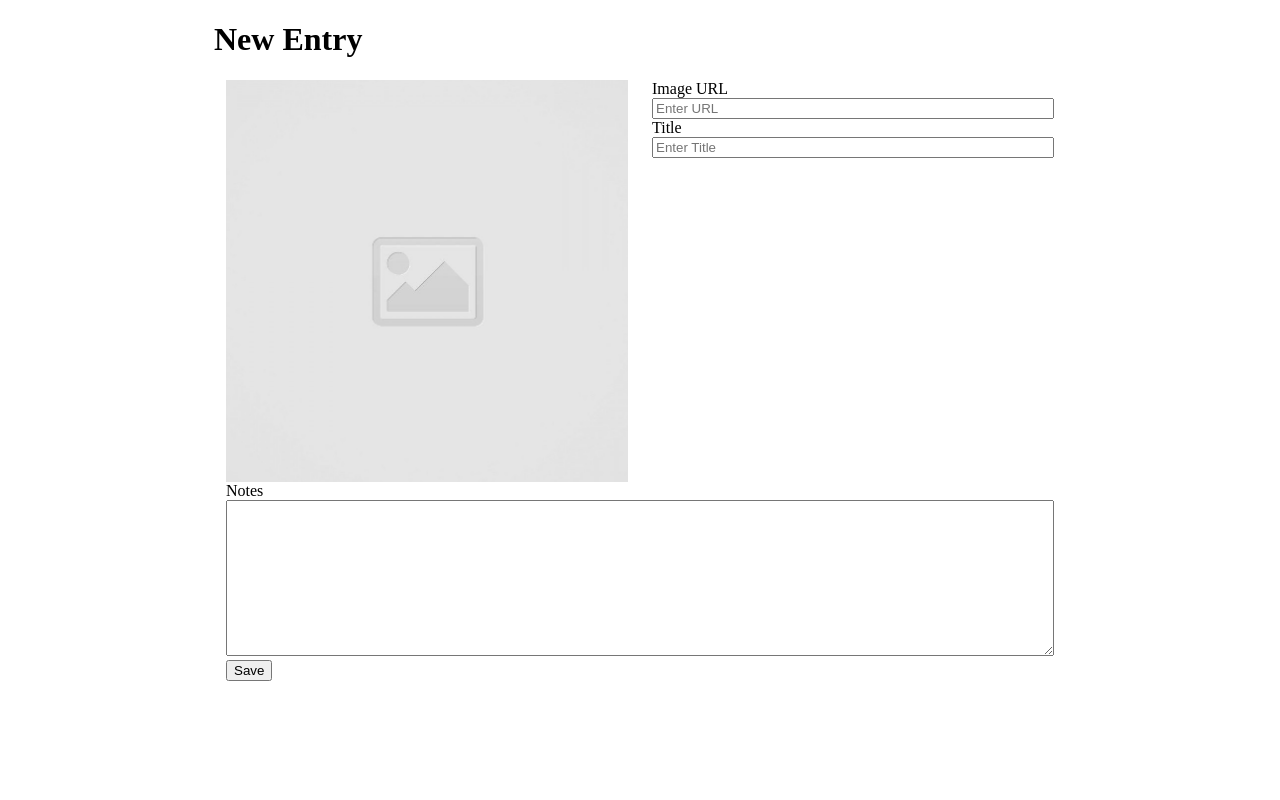
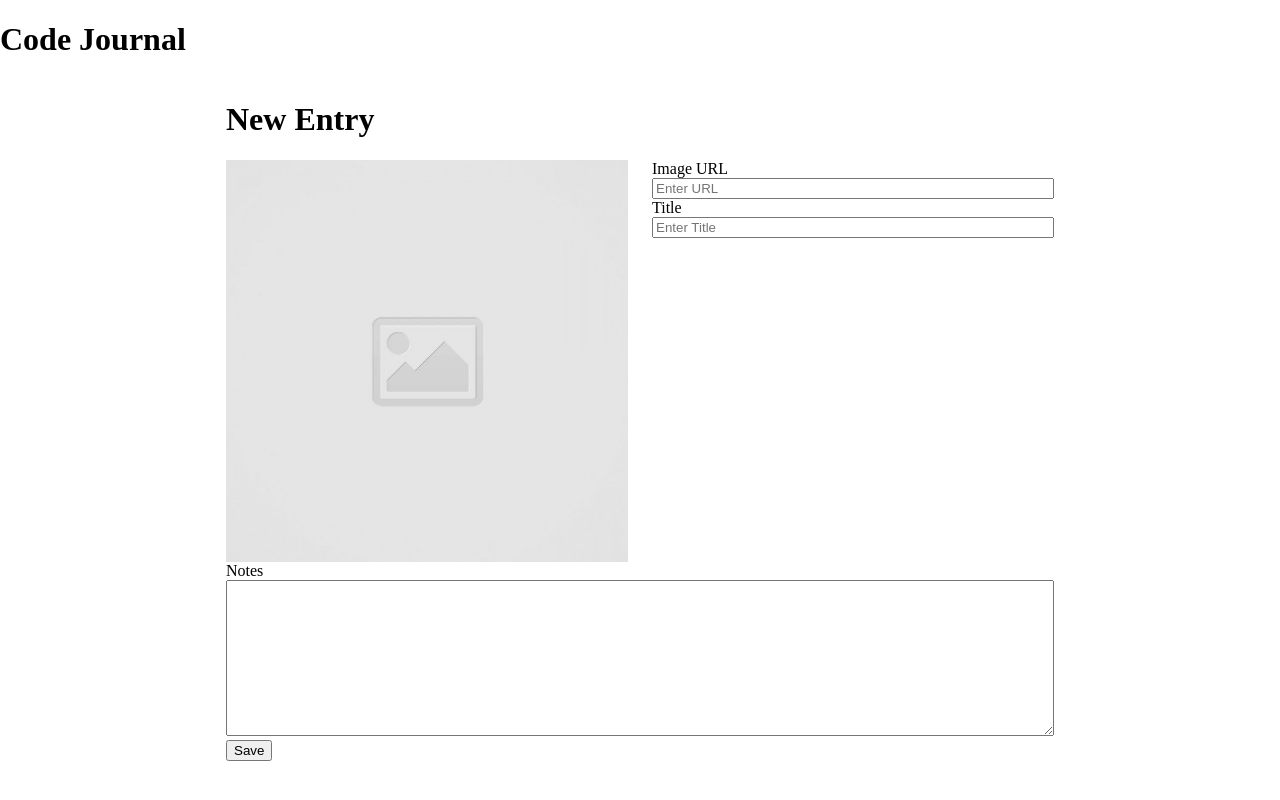
Before and after one commit to osamaakhan61/code-journal, a website: page index.html in a window 1280 px wide. Drawn offline with Linux system fonts and the light colour scheme.

Commit message:
Added top nav #1

```diff
--- a/index.html
+++ b/index.html
@@ -15,17 +15,22 @@
   <link rel="stylesheet" href="css/styles.css">
 </head>
 <body>
+    <header class="top-nav">
+      <h1>
+        Code Journal
+      </h1>
+    </header>
+    <main>
       <div class="container">
-    <header>
+        <div data-view="entry-form">
+          <form>
             <div class="row">
+              <div class="column-full">
                 <h1>
                   New Entry
                 </h1>
               </div>
-    </header>
-    <main>
-      <div data-view="entry-form">
-        <form>
+            </div>
             <div class="row">
               <img class="column-half" src="images/placeholder-image-square.jpg" alt="placeholder">
               <div class="column-half">
@@ -43,17 +48,16 @@
               <div class="column-full">
                 <label>
                   Notes <br>
-                <textarea name="notes-message" rows="10" cols="70" placeholder="Enter your notes here" required="true">
-                        </textarea>
+                  <textarea name="notes-message" rows="10" cols="70" required="true"></textarea>
                 </label>
                 <br>
-              <button type="button">Save</button>
+                <button type="submit">Save</button>
               </div>
             </div>
           </form>
         </div>
+      </div>
     </main>
-  </div>
   <script src="js/data.js"></script>
   <script src="js/main.js"></script>
 </body>
```
Lines whose indentation alone changed are shown as unchanged.
